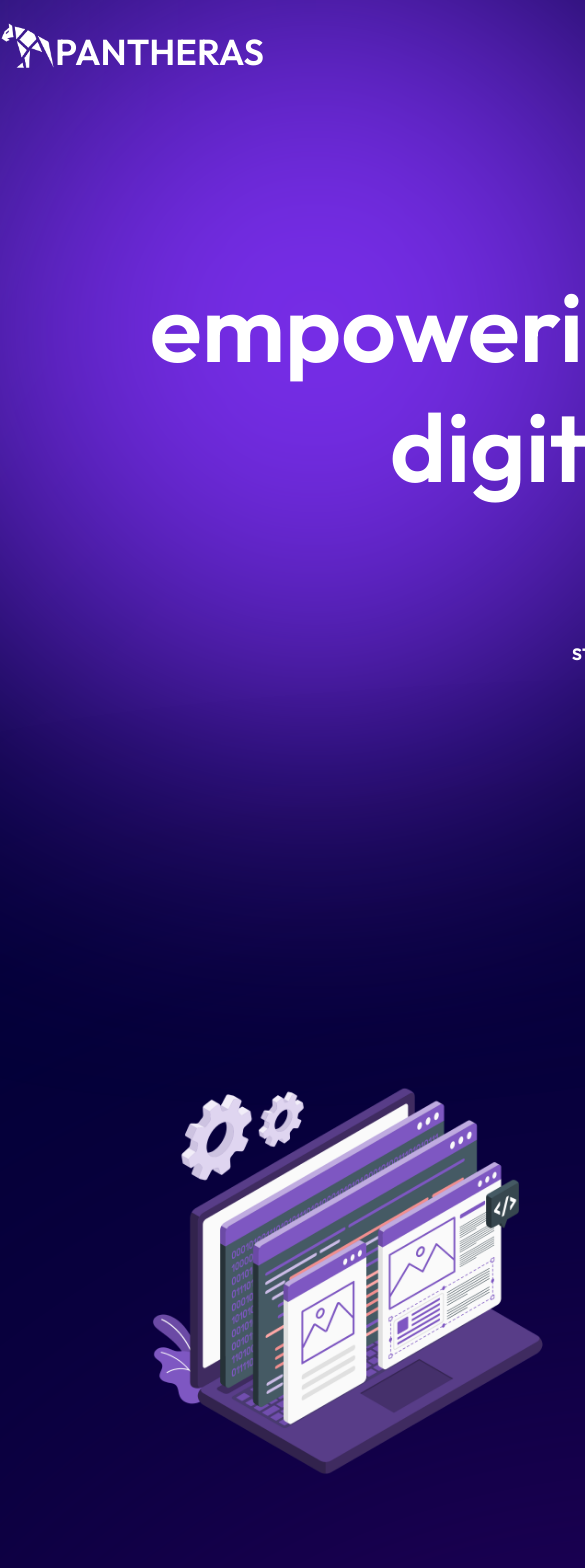
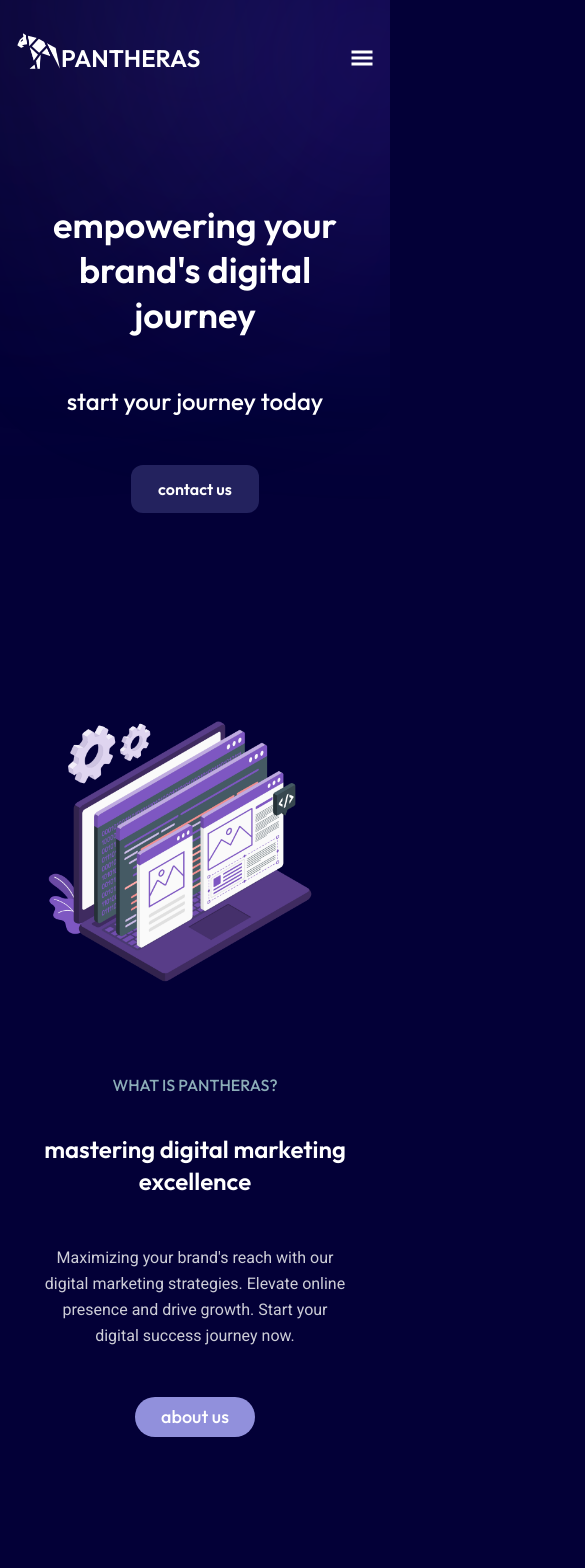
Before and after one commit to shayanabedi98/panthera, a Next.js app: page / in a window 390 px wide. Shown: the top 1568 px of the page, 585 px wide, since content can reach past the window. Built offline with nearby package versions, Linux system fonts and the light colour scheme.

Commit message:
partial completion of home responsiveness. testing

```diff
--- a/src/app/globals.css
+++ b/src/app/globals.css
@@ -143,4 +143,6 @@ body {
   padding: 0;
 }
 
-/* test123 */
+  html, body {
+    overflow-x: hidden;
+  }
--- a/src/app/layout.tsx
+++ b/src/app/layout.tsx
@@ -1,3 +1,4 @@
+import Head from "next/head";
 import type { Metadata } from "next";
 import { Inter } from "next/font/google";
 import "./globals.css";
@@ -19,10 +20,10 @@ export default function RootLayout({
 }>) {
   return (
     <html lang="en">
-      <body className={`overflow-x-hidden ${inter.className}`}>
-        <div className="container mx-auto w-[1400px]">
+      <body className={`${inter.className}`}>
+        <LayoutBlurredCircle />
+        <div className="overflow-x-hidden container mx-auto 2xl:w-[1400px]">
           <Header />
-          <LayoutBlurredCircle />
           {children}
           <Footer />
         </div>
--- a/src/components/Header.tsx
+++ b/src/components/Header.tsx
@@ -1,34 +1,75 @@
+"use client";
+import { GiHamburgerMenu } from "react-icons/gi";
+import { IoCloseSharp } from "react-icons/io5";
 import Image from "next/image";
 import logo from "@/../assets/logo-transparent2.png";
 import Link from "next/link";
 import NavbarItem from "@/components/HeaderNavbarItem";
+import { useState } from "react";
+import { motion, AnimatePresence } from "framer-motion";
 
 export default function Header() {
+  const [phone, setPhone] = useState(false);
+
   return (
-    <div className="">
-      <header className="flex relative mt-[30px] justify-between">
+    <div className="relative">
+      <header className="px-4 mt-[10px] flex relative justify-between">
         <div className="flex items-center">
           <Link href="/">
             <Image
               priority
-              className="w-[55px] relative top-[-7px]"
+              className="w-[45px] relative top-[-7px]"
               src={logo}
               alt="An illustrated side profile of a panthera"
             />
           </Link>
           <Link href="/">
-            <p className="font-semibold text-4xl">PANTHERAS</p>
+            <p className="font-semibold text-2xl ">PANTHERAS</p>
           </Link>
         </div>
         <nav>
-          <ul className="flex items-center">
+          <ul className="hidden md:flex items-center">
             <NavbarItem href="/" content="home" />
             <NavbarItem href="/about" content="about" />
             <NavbarItem href="/services" content="services" />
             <NavbarItem href="/contact" content="contact" />
           </ul>
+          <div className="flex justify-center items-center- md:hidden">
+            <GiHamburgerMenu
+              className="h-24 text-2xl"
+              onClick={() => setPhone(true)}
+            />
+          </div>
         </nav>
       </header>
+
+      <AnimatePresence>
+        {phone && (
+          <motion.div
+            initial={{ right: "-100%" }}
+            animate={{ right: 0 }}
+            exit={{ right: "-100%"}}
+            className="z-[1] top-0 right-0 bg-button-color-3 absolute flex flex-col items-end w-full px-4 gap-2 h-80"
+          >
+            <IoCloseSharp
+              onClick={() => setPhone(false)}
+              className="h-24 text-3xl"
+            />
+            <Link onClick={() => setPhone(false)} href="/">
+              home
+            </Link>
+            <Link onClick={() => setPhone(false)} href="/about">
+              about
+            </Link>
+            <Link onClick={() => setPhone(false)} href="/services">
+              services
+            </Link>
+            <Link onClick={() => setPhone(false)} href="/contact">
+              contact
+            </Link>
+          </motion.div>
+        )}
+      </AnimatePresence>
     </div>
   );
 }
--- a/src/components/LayoutBlurredCircle.tsx
+++ b/src/components/LayoutBlurredCircle.tsx
@@ -1,9 +1,9 @@
 export default function LayoutBlurredCircle() {
   return (
-    <div className="">
-      <div className="circle-one h-[850px] w-[850px] rounded-full blur-[140px] absolute top-[-100px] right-[1300px] z-[-1]"></div>
-      <div className="circle-two h-[1000px] w-[1000px] rounded-full blur-[140px] bg-[#49478a] absolute top-[-500px] right-[430px] z-[-1]"></div>
-      <div className="circle-three h-[850px] w-[850px] rounded-full blur-[140px] absolute top-[-100px] right-[-350px] z-[-1]"></div>
+    <div className="max-w-full relative">
+      <div className="circle-one h-[50vw] w-[50vw] rounded-full blur-[140px] absolute top-[-10vw] left-[-20vw] z-[-1]"></div>
+      <div className="circle-two h-[50vw] w-[50vw] rounded-full blur-[140px] absolute left-[24vw] top-[-25vw] z-[-1]"></div>
+      <div className="circle-three h-[50vw] w-[50vw] rounded-full blur-[140px] absolute top-[-10vw] right-[-20vw] z-[-1]"></div>
     </div>
   );
 }
--- a/src/components/SingleBlurredCircle.tsx
+++ b/src/components/SingleBlurredCircle.tsx
@@ -1,7 +1,7 @@
 export default function SingleBlurredCircle() {
     return (
       <div className="">
-        <div className="circle-four h-[1350px] w-[1350px] rounded-full blur-[350px] absolute z-[-1]"></div>
+        <div className="circle-four 2xl:h-[1350px] 2xlw-[1350px] rounded-full blur-[350px] absolute z-[-1]"></div>
       </div>
     );
   }
--- a/src/components/home/Heading.tsx
+++ b/src/components/home/Heading.tsx
@@ -3,13 +3,15 @@ import Link from "next/link";
 export default function Heading() {
   return (
     <div className="heading">
-      <div className="flex flex-col mt-48 text-center items-center	">
-        <h1 className="text-8xl font-semibold leading-tight w-4/5">
+      <div className="flex flex-col mt-24 text-center items-center">
+        <h1 className="text-4xl lg:text-8xl font-semibold leading-tight w-4/5">
           empowering your brand&apos;s digital journey
         </h1>
-        <p className="mt-32 text-2xl font-medium">start your journey today</p>
-        <Link className="mt-10" href="/contact">
-          <button className="font-semibold text-2xl w-48 h-16 bg-button-color-2 rounded-xl hover:bg-button-color-1 transition duration-500 ease-in-out">
+        <p className="mt-12 text-2xl font-medium">
+          start your journey today
+        </p>
+        <Link className="mt-12" href="/contact">
+          <button className="font-semibold 2xs:text-xl w-32 h-12 bg-button-color-2 rounded-xl hover:bg-button-color-1 transition duration-500 ease-in-out">
             contact us
           </button>
         </Link>
--- a/src/components/home/OurServices.tsx
+++ b/src/components/home/OurServices.tsx
@@ -7,10 +7,10 @@ import { IoCodeSharp } from "react-icons/io5";
 
 export default function OurServices() {
   return (
-    <div className="mt-[250px] flex flex-col items-center">
-      <h2 className="font-medium text-heading-color text-xl">OUR SERVICES</h2>
-      <p className="font-semibold text-5xl">what we offer</p>
-      <div className="flex mt-20 gap-6">
+    <div className="mt-[50px] flex flex-col items-center">
+      <h2 className="font-medium text-heading-color text-base mb-6">OUR SERVICES</h2>
+      <p className="font-semibold text-2xl">what we offer</p>
+      <div className="flex-wrap	flex mt-12 gap-6">
         <OurServicesCard
           image={<IoSearchSharp style={{ fill: "#23225e" }} />}
           title="SEO"
@@ -32,8 +32,8 @@ export default function OurServices() {
           description="Transform your online presence with our comprehensive web design and development services, creating stunning, user-friendly websites that drive results and growth."
         />
       </div>
-      <Link className="w-[200px] " href="/services">
-        <button className="mt-[50px] bg-button-color-1 font-medium text-xl w-[200px] h-[60px] rounded-[30px] hover:bg-button-color-2 transition duration-500 ease-in-out">
+      <Link href="/services">
+        <button className="my-6 bg-button-color-1 font-medium text-lg w-[120px] h-[40px] rounded-[30px] hover:bg-button-color-2 transition duration-500 ease-in-out">
           view services
         </button>
       </Link>
--- a/src/components/home/Technologies.tsx
+++ b/src/components/home/Technologies.tsx
@@ -50,18 +50,16 @@ export default function Technologies() {
   ];
 
   return (
-    <div className="flex flex-col my-[250px] items-center justify-center">
-      <p className="font-medium text-heading-color text-xl">OUR TECHNOLOGIES</p>
-      <div className="mt-[50px] grid grid-cols-5">
+    <div className="flex flex-col my-[50px] items-center justify-center">
+      <p className="font-medium text-heading-color text-base">OUR TECHNOLOGIES</p>
+      <div className="mt-[6px] grid grid-cols-3">
         {techs.map((item) => (
-          <div key={item.id} className="flex flex-col my-3 mx-8 items-center  p-5 rounded-2xl">
-            <div className="my-3 text-5xl">{item.img}</div>
-            <p>{item.name}</p>
+          <div key={item.id} className="flex flex-col my-3 mx-8 items-center p-5 rounded-2xl">
+            <div className="my-3 text-3xl">{item.img}</div>
+            <p className="text-sm text-center">{item.name}</p>
           </div>
         ))}
       </div>
     </div>
   );
 }
-
-// [photoshop, premier, figma, canva, html, css, javascript, react, next, mongo, express, node, tailwind, TS, google, facebook]
--- a/src/components/home/WhatIsPanthera.tsx
+++ b/src/components/home/WhatIsPanthera.tsx
@@ -4,7 +4,7 @@ import Link from "next/link";
 
 export default function WhatIsPanthera() {
   return (
-    <div className="grid grid-cols-2 p-10 mt-[250px]">
+    <div className="grid grid-cols-1 p-10 mt-[150px]">
       <div className="flex justify-center items-center">
         <Image
           className="w-[460px]"
@@ -12,16 +12,16 @@ export default function WhatIsPanthera() {
           alt="Laptop screen showing web development process"
         />
       </div>
-      <div className="py-12 w-[600px] flex flex-col items-start justify-around">
-        <p className="relative top-[12px] font-medium text-heading-color text-xl">WHAT IS PANTHERAS?</p>
-        <p className="font-semibold text-5xl">mastering digital marketing excellence</p>
-        <p className="w-[400px] text-info-color text-md font-secondary leading-relaxed">
+      <div className="py-12 mx-auto items-center flex flex-col justify-around text-center" >
+        <p className="mb-6 relative top-[12px] font-medium text-heading-color text-base">WHAT IS PANTHERAS?</p>
+        <p className="my-6 text-center font-semibold text-2xl">mastering digital marketing excellence</p>
+        <p className="my-6 text-info-color text-md font-secondary leading-relaxed">
           Maximizing your brand&apos;s reach with our digital marketing strategies.
           Elevate online presence and drive growth. Start your digital success
           journey now.
         </p>
         <Link href="/about">
-          <button className="bg-button-color-1 font-medium text-xl w-[200px] h-[60px] rounded-[30px] hover:bg-button-color-2 transition duration-500 ease-in-out">about us</button>
+          <button className="mt-6 bg-button-color-1 font-medium text-lg w-[120px] h-[40px] rounded-[30px] hover:bg-button-color-2 transition duration-500 ease-in-out">about us</button>
         </Link>
       </div>
     </div>
--- a/tailwind.config.ts
+++ b/tailwind.config.ts
@@ -8,6 +8,12 @@ const config: Config = {
   ],
   theme: {
     extend: {
+      screens: {
+        // "3xs": "320px",
+        // "2xs": "375px",
+        // "xs": "480px",
+        // "ss": "580px"
+      },
       fontFamily: {
         primary: "var(--font-1)",
         secondary: "var(--font-2)",
```
Also changed, not shown: src/components/Footer.tsx (+13 -7 lines).
